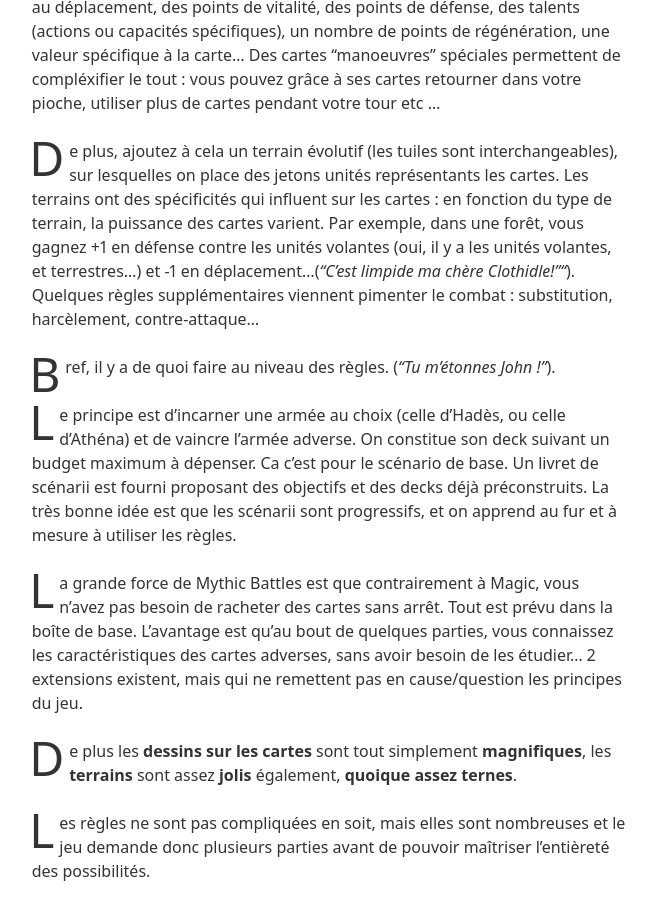
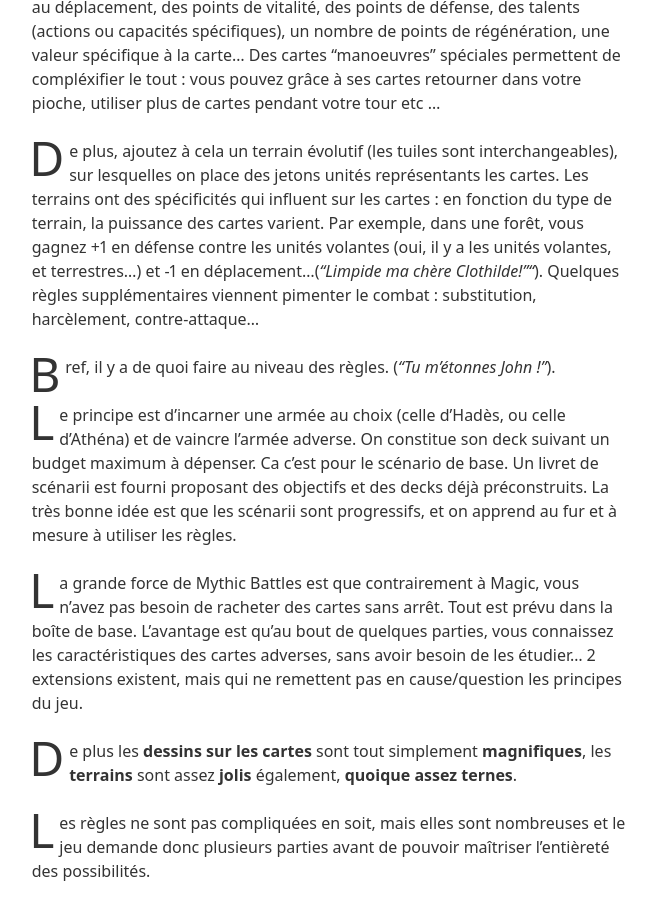
Before and after one commit to turn-over/turn-over, a Jekyll site: the page built from _posts/2015-10-20-MythicBattles.markdown, in a window 1280 px wide and 900 px high, scrolled down 3478 px. Shown: the whole window, without its empty margins (413-1069 px from the left). Built offline with Jekyll 4.4.1, drawn with Linux system fonts in a browser that asks for light colours; nearby versions of some CDN libraries; library files that are not in the unit come from our copies.

Commit message:
change in mythicbattles post

```diff
--- a/_posts/2015-10-20-MythicBattles.markdown
+++ b/_posts/2015-10-20-MythicBattles.markdown
@@ -72,7 +72,7 @@
 A Mythic Battles, vous avez des points d'attaque au corps à corps (puissance), des points d'attaque à distance (puissance, portée), une capacité au déplacement, des points de vitalité, des points de défense, des talents (actions ou capacités spécifiques), un nombre de points de régénération, une valeur spécifique à la carte...
 Des cartes "manoeuvres" spéciales permettent de compléxifier le tout : vous pouvez grâce à ses cartes retourner dans votre pioche, utiliser plus de cartes pendant votre tour etc ...
 
-De plus, ajoutez à cela un terrain évolutif (les tuiles sont interchangeables), sur lesquelles on place des jetons unités représentants les cartes. Les terrains ont des spécificités qui influent sur les cartes : en fonction du type de terrain, la puissance des cartes varient. Par exemple, dans une forêt, vous gagnez +1 en défense contre les unités volantes (oui, il y a les unités volantes, et terrestres...) et -1 en déplacement...(*"C'est limpide ma chère Clothidle!""*). Quelques règles supplémentaires viennent pimenter le combat : substitution, harcèlement, contre-attaque...
+De plus, ajoutez à cela un terrain évolutif (les tuiles sont interchangeables), sur lesquelles on place des jetons unités représentants les cartes. Les terrains ont des spécificités qui influent sur les cartes : en fonction du type de terrain, la puissance des cartes varient. Par exemple, dans une forêt, vous gagnez +1 en défense contre les unités volantes (oui, il y a les unités volantes, et terrestres...) et -1 en déplacement...(*"Limpide ma chère Clothilde!""*). Quelques règles supplémentaires viennent pimenter le combat : substitution, harcèlement, contre-attaque...
 
 Bref, il y a de quoi faire au niveau des règles. (*"Tu m'étonnes John !"*).
 
```
